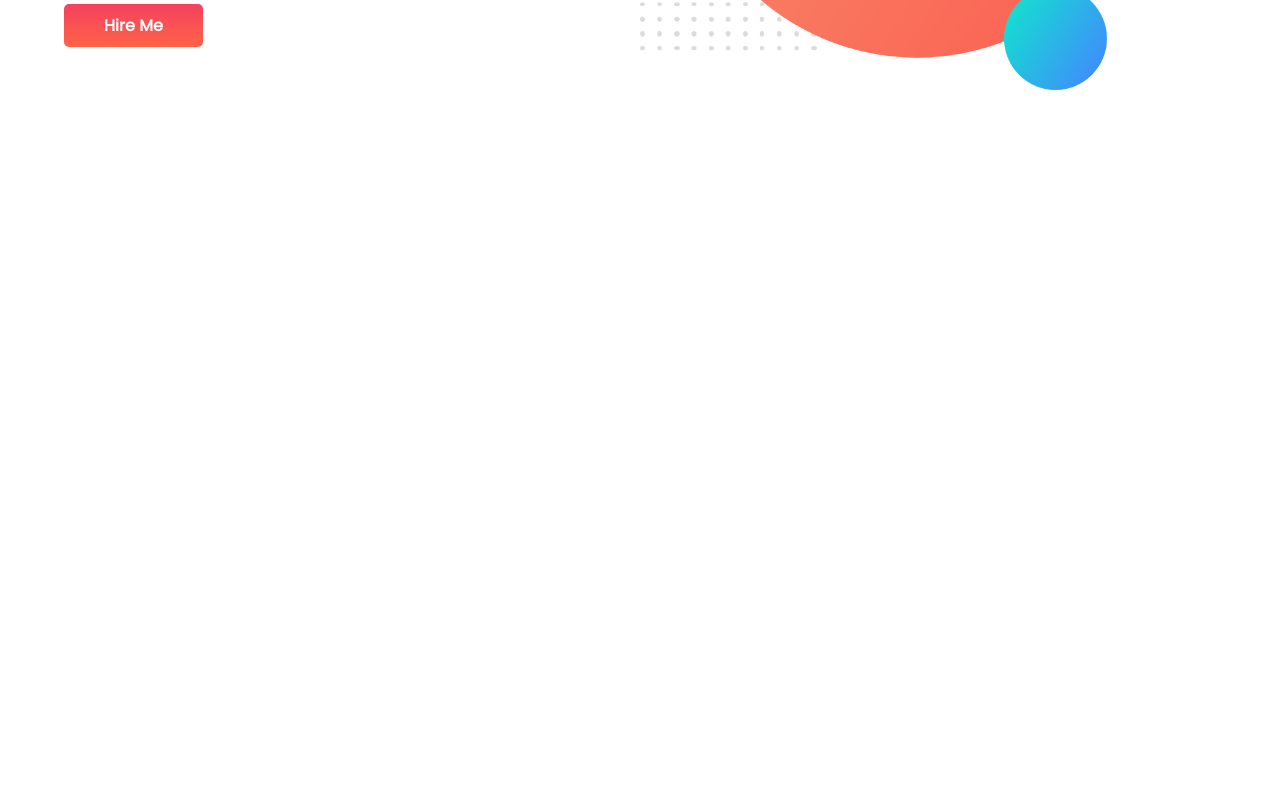
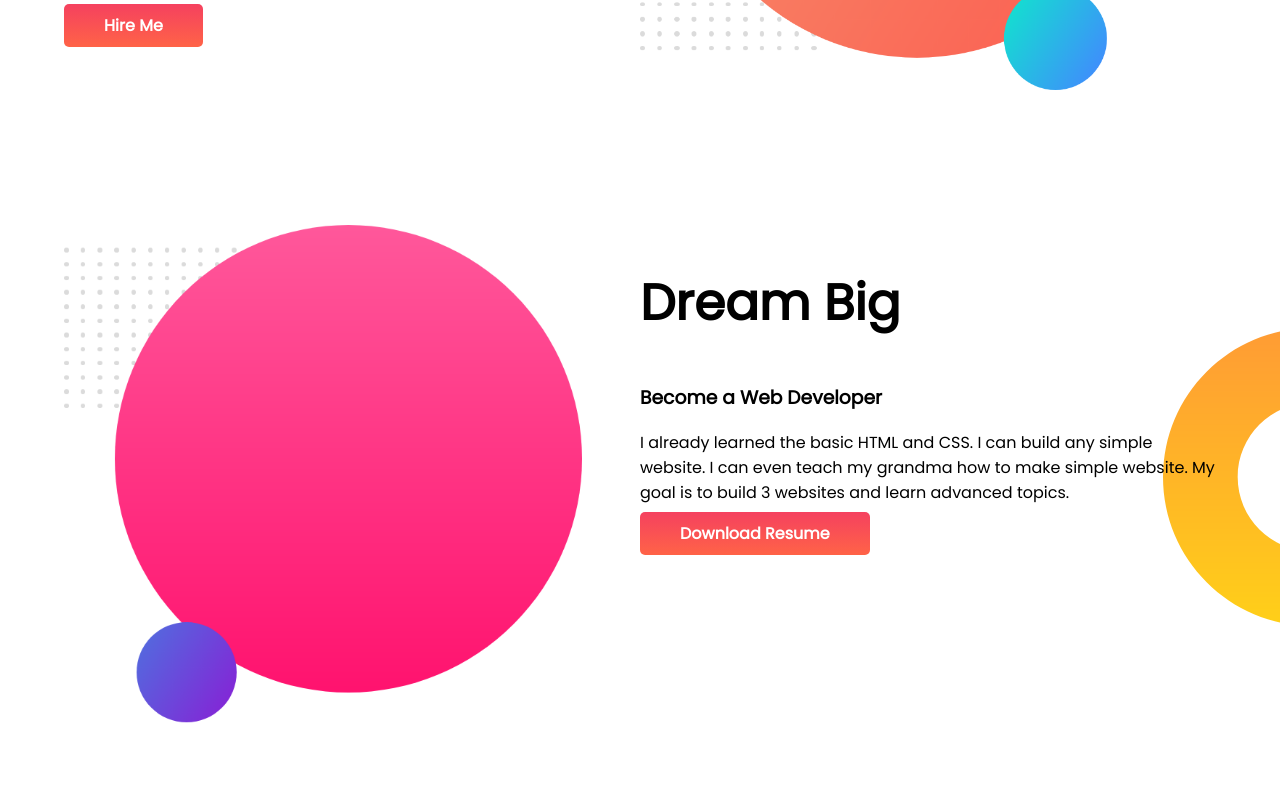
Before and after one commit to Abirulhaque56/developer-portfolio, a plain HTML site: page index.html in a window 1280 px wide. Shown: the part 489-1283 px from the top of the page. Before the commit the page ends 800 px from the top, so only its background shows below. Drawn offline with Linux system fonts and the light colour scheme.

Commit message:
dream big added

```diff
--- a/index.html
+++ b/index.html
@@ -23,6 +23,18 @@
         <img src="tayef.png" alt="owners pic">
     </div>
     </section>
+    <section class="dream-big">
+        <div class="half-width">
+            <img src="images/my-bg2.png" alt="">
+        </div>
+        <div class="half-width">
+            <h1>Dream Big</h1>
+            <h3>Become a Web Developer</h3>
+            <p>I already learned the basic HTML and CSS. I can build any simple website. I can even teach my grandma how to make simple website. My goal is to build 3 websites and learn advanced topics.</p>
+            <a class="ancor-button" target="blank" href="">Download Resume </a>
+        </div>
+
+    </section>
 
 
 </body>
--- a/style.css
+++ b/style.css
@@ -30,3 +30,16 @@ section{
     background-image: url(images/top-banner.png);
     background-repeat: no-repeat;
 }
+.ancor-button{
+    text-decoration: none;
+    background-image: linear-gradient(rgb(245, 65, 95), tomato);
+    padding: 10px 40px;
+    border-radius: 5px;
+    color: white;
+    font-weight: 700;
+}
+.dream-big{
+    background-image: url(images/dream-bg.png);
+    background-repeat: no-repeat;
+    background-position: right;
+}
```
